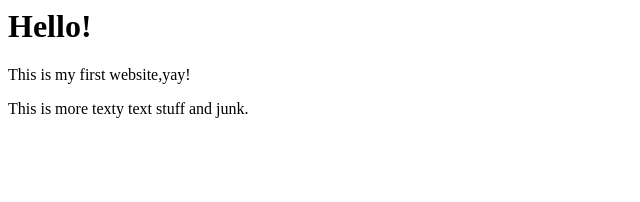
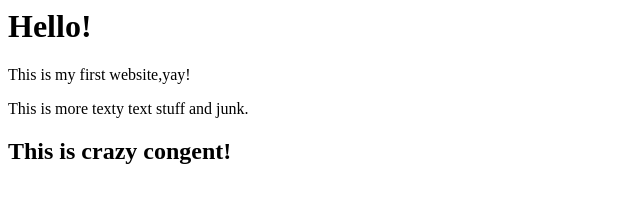
Before and after one commit to tongocthao/intro-to-github, a plain HTML site: page index.html in a window 1280 px wide. Shown: the whole page, without its empty margins (0-640 px from the left). Drawn offline with Linux system fonts and the light colour scheme.

Commit message:
Add a new heading

```diff
--- a/index.html
+++ b/index.html
@@ -3,3 +3,5 @@
 <p>This is my first website,yay!<p>
 
   <p>This is more texty text stuff and junk.</p>
+
+ <h2>This is crazy congent!<h2>
```
